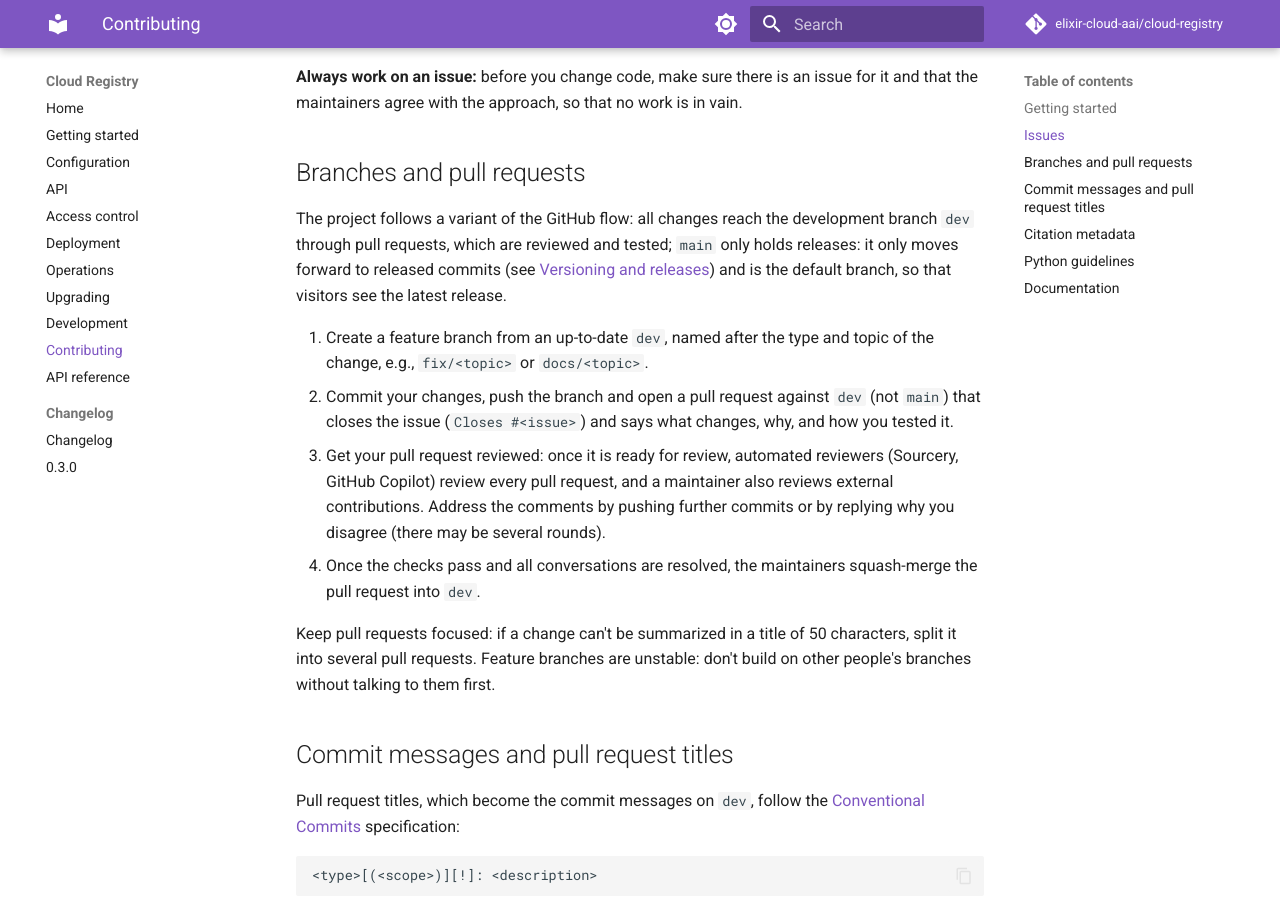
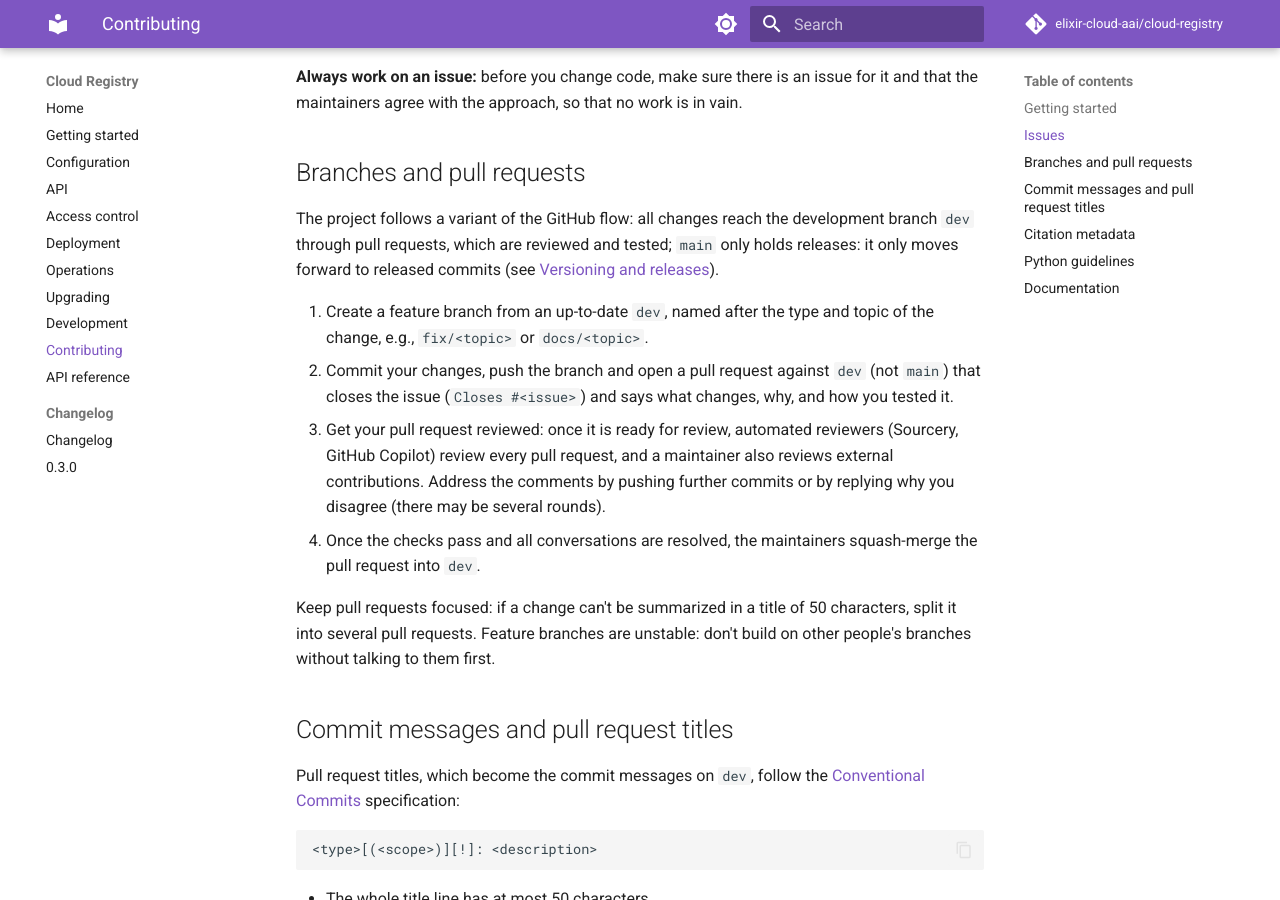
Before and after one commit to elixir-cloud-aai/cloud-registry, an MkDocs documentation site: the page built from docs/contributing.md, in a window 1280 px wide and 900 px high, scrolled down 915 px. Built offline with MkDocs 1.6.1 and Material for MkDocs 9.7.7, drawn with Linux system fonts in a browser that asks for light colours; comment, search, counter and statistics services are not loaded.

Commit message:
docs: word branch notes for before the switch
Review: the notes said that main already is the default branch. Word
them so that they hold before and after the switch, and replace the
advice to run the scan by hand on dev (its findings are filed under
dev, not the default branch) with dismissing the alerts until the
next release.

Co-Authored-By: Claude Opus 5.5 <noreply@anthropic.com>

```diff
--- a/docs/contributing.md
+++ b/docs/contributing.md
@@ -53,8 +53,7 @@ The project follows a variant of the GitHub flow: all changes reach the
 development branch `dev` through pull requests, which are reviewed and
 tested; `main` only holds releases: it only moves forward to released
 commits (see [Versioning and
-releases](development.md#versioning-and-releases)) and is the default
-branch, so that visitors see the latest release.
+releases](development.md#versioning-and-releases)).
 
 1. Create a feature branch from an up-to-date `dev`, named after the type and
    topic of the change, e.g., `fix/<topic>` or `docs/<topic>`.
```
Also changed, not shown: docs/development.md (+1 -1 lines), 2 other files.
